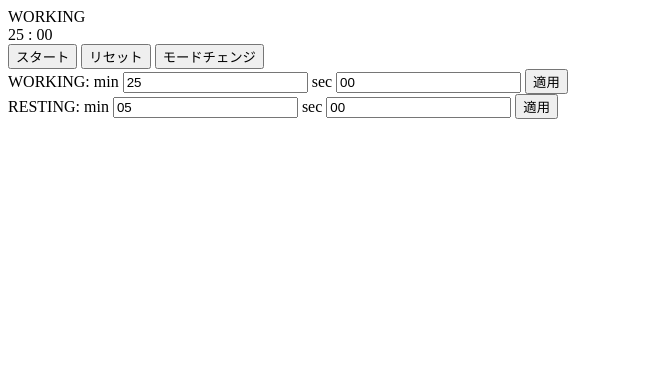
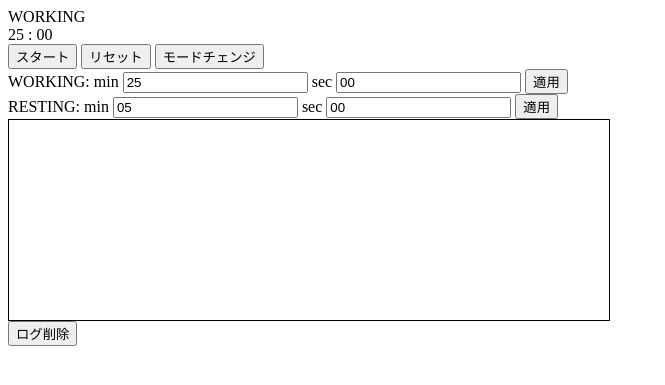
Before and after one commit to 2023AIT-OOP2-G07/taskApp, a Python web app: template templates/pomodoro.html in a window 1280 px wide. Shown: the top 385 px of the page, without its empty margins (0-665 px from the left). Run offline with Jinja, Linux system fonts and the light colour scheme; the template is opened without the code that fills it, so the values that code supplies are empty.

Commit message:
add: ログ機能を追加

```diff
--- a/static/scripts/pomodoro.js
+++ b/static/scripts/pomodoro.js
@@ -5,10 +5,12 @@ const rest_form_second = document.getElementById("rest_form_second");
 const start_stop_button = document.getElementById("start_stop_button");
 const reset_button = document.getElementById("reset_button");
 const mode_change_button = document.getElementById("mode_change_button");
+const clear_log_button = document.getElementById("clear_log_button");
 const display_minute =  document.getElementById("display_minute");
 const display_second =  document.getElementById("display_second");
 const display_status =  document.getElementById("display_status");
 const apply_form_buttons = document.getElementsByClassName("apply_form");
+const log_box = document.getElementById("log_box")
 
 class Timer {
     constructor(min, sec, working, timerId, posing, must_change){
@@ -25,6 +27,11 @@ class Timer {
             this.sec = this.sec - 1;
         }else{ //秒が0のときに実行
             if(this.min == 0){ //00:00のときの処理
+                if(this.working){
+                    log.add_log(get_date() + " に作業["+ work_form_minute.value + ":" + work_form_second.value + "]を完了");
+                }else{
+                    log.add_log(get_date() + " に休憩["+ rest_form_minute.value + ":" + rest_form_second.value + "]を完了");
+                }
                 this.mode_change();
             }else{
                 this.min = this.min - 1;
@@ -81,34 +88,40 @@ function handleTimer(){
 }
 
 function handle_clicked_start_stop_button(){
-    if(timer.working && !timer.posing && timer.must_change){ //集中開始前に押された場合
-        timer.working = true; //集中モードに
+    if(timer.working && !timer.posing && timer.must_change){ //集中開始前に押された場合(作業開始のタイミング)
+        timer.working = true; //集中モードに変更
         timer.must_change = false;
         timer.inquire_form(); //timerにformの時間をセット
         timer.timerId = setInterval("handleTimer()", 1000);
         start_stop_button.textContent = "ストップ";
-    }else if(timer.working && !timer.posing && !timer.must_change){ //集中モード中に押された場合
+        log.add_log(get_date() + " に作業["+ work_form_minute.value + ":" + work_form_second.value + "]を開始");
+    }else if(timer.working && !timer.posing && !timer.must_change){ //集中モード中に押された場合(作業一時停止のタイミング)
         clearInterval(timer.timerId);
         timer.posing = true;
         start_stop_button.textContent = "スタート";
-    }else if(timer.working && timer.posing && !timer.must_change){ //集中モード中の一時停止中に押された場合
+        log.add_log(get_date() + " に作業["+ work_form_minute.value + ":" + work_form_second.value + "]を一時停止");
+    }else if(timer.working && timer.posing && !timer.must_change){ //集中モード中の一時停止中に押された場合(作業再開のタイミング)
         timer.posing = false;
         timer.timerId = setInterval("handleTimer()", 1000);
         start_stop_button.textContent = "ストップ";
-    }else if(!timer.working && !timer.posing && timer.must_change){ //休憩モード開始前に押された場合
-        timer.working = false; //休憩モードに
+        log.add_log(get_date() + " に作業["+ work_form_minute.value + ":" + work_form_second.value + "]を再開");
+    }else if(!timer.working && !timer.posing && timer.must_change){ //休憩モード開始前に押された場合(休憩開始のタイミング)
+        timer.working = false; //休憩モードに変更
         timer.must_change = false;
         timer.inquire_form(); //timerにformの時間をセット
         timer.timerId = setInterval("handleTimer()", 1000);
         start_stop_button.textContent = "ストップ";
-    }else if(!timer.working && !timer.posing && !timer.must_change){ //休憩モード中に押された場合
+        log.add_log(get_date() + " に休憩["+ rest_form_minute.value + ":" + rest_form_second.value + "]開始");
+    }else if(!timer.working && !timer.posing && !timer.must_change){ //休憩モード中に押された場合(休憩一時停止のタイミング)
         clearInterval(timer.timerId);
         timer.posing = true;
         start_stop_button.textContent = "スタート";
-    }else if(!timer.working && timer.posing && !timer.must_change){ //休憩モード中の一時停止中に押された場合
+        log.add_log(get_date() + " に休憩["+ rest_form_minute.value + ":" + rest_form_second.value + "]を一時停止");
+    }else if(!timer.working && timer.posing && !timer.must_change){ //休憩モード中の一時停止中に押された場合(休憩再開のタイミング)
         timer.posing = false;
         timer.timerId = setInterval("handleTimer()", 1000);
         start_stop_button.textContent = "ストップ";
+        log.add_log(get_date() + " に休憩["+ rest_form_minute.value + ":" + rest_form_second.value + "]を再開");
     }
 }
 
@@ -116,6 +129,7 @@ function handle_clicked_reset_button(){
     timer.must_change = true;
     timer.posing = false;
     start_stop_button.textContent = "スタート";
+    log.add_log(get_date() + " にタイマーをリセット");
     clearInterval(timer.timerId);
     timer.inquire_form();
     timer.update_display()
@@ -123,6 +137,12 @@ function handle_clicked_reset_button(){
 
 function handle_clicked_mode_change_button(){ // 集中モード、休憩モードの開始時または、一時停止中に実行できる
     if( (timer.working && !timer.posing && timer.must_change) || (!timer.working && !timer.posing && timer.must_change) || (timer.working && timer.posing && !timer.must_change) || (!timer.working && timer.posing && !timer.must_change) ){
+        if(timer.working){
+            log.add_log(get_date() + " に作業から休憩へチェンジ");
+        }else{
+            log.add_log(get_date() + " に休憩から作業へチェンジ");
+        }
+
         timer.mode_change();
 
     }
@@ -149,6 +169,45 @@ function change_background_color(){
     }
 }
 
+class Log{
+    constructor(log_data){
+        //web側のlogboxには、log_dataの文字列が表示される
+        this.log_data = log_data;
+    }
+
+    //web側の表示をlog_dataの値で上書きする
+    update_display(){
+        log_box.innerText = this.log_data;
+        console.log("nekotest")
+        log_box.scroll(0,log_box.scrollHeight);
+    }
+
+    //web側、システム側の両方にログを追加する
+    add_log(log_content){
+        this.log_data += log_content + "\n" ;
+        this.update_display();
+    }
+
+    //web側、システム側両方から完全にログを削除する
+    clear_log(){
+        this.log_data = "";
+        this.update_display();
+    }
+}
+
+function handle_clicked_clear_log_button(){ // ログを削除する
+    log.clear_log()
+}
+
+function get_date(){
+    var date = new Date();
+    return date.getFullYear() + '/' + ('0' + (date.getMonth() + 1)).slice(-2) + '/'
+    +('0' + date.getDate()).slice(-2) + ' ' +  ('0' + date.getHours()).slice(-2) + ':' +
+    ('0' + date.getMinutes()).slice(-2) + ':' + ('0' + date.getSeconds()).slice(-2);
+}
+
+// ------------------↑↑↑↑ 関数やクラスの定義　↑↑↑↑↑-----------------------
+
 //　イベントを仕込む
 start_stop_button.addEventListener("click", handle_clicked_start_stop_button);
 reset_button.addEventListener("click", handle_clicked_reset_button);
@@ -156,10 +215,16 @@ mode_change_button.addEventListener("click", handle_clicked_mode_change_button);
 for(let i=0; i<2; i++){
     apply_form_buttons[i].addEventListener("click", handle_clicked_apply_button);
 }
+clear_log_button.addEventListener("click", handle_clicked_clear_log_button);
 
-// timerの初期設定
+
+// インスタンスtimerの初期設定
 const init_min = work_form_minute.value
 const init_sec = work_form_second.value
 const timer = new Timer(init_min, init_sec, 10, null, false, true);
-//タイマー表示の初期設定
-timer.update_display()
+//web側のタイマー表示の初期設定
+timer.update_display();
+
+// logの初期設定
+//const log = new Log(サーバから送られてきた保存記録);
+const log = new Log("");
--- a/templates/pomodoro.html
+++ b/templates/pomodoro.html
@@ -3,7 +3,15 @@
     <head>
         <meta charset="utf-8">
         <title>ポモドーロタイマー</title>
-        <link rel="stylesheet" type="text/css" href="">
+        <style>
+            #log_box {
+                width: 600px;                /* 横幅を200pxに指定 */
+                height: 200px;               /* 横幅を200pxに指定 */
+                border: 1px solid #000;      /* わかりやすくボーダーを引く */
+                overflow-y: scroll;          /* 縦方向にスクロール可能にする */
+            }
+
+        </style>
     </head>
     <body>
         <div class="parent">
@@ -35,6 +43,13 @@
                     <input type="text" id="rest_form_second" value="00">
                     <button type="button" class="apply_form">適用</button>
                 </div>
+            </form>
+            <div id="log">
+                <div id="log_box">
+
+                </div>
+                <button id="clear_log_button">ログ削除</button>
+            </div>
 
         </div>
         <script src="../static/scripts/pomodoro.js"></script>
```
